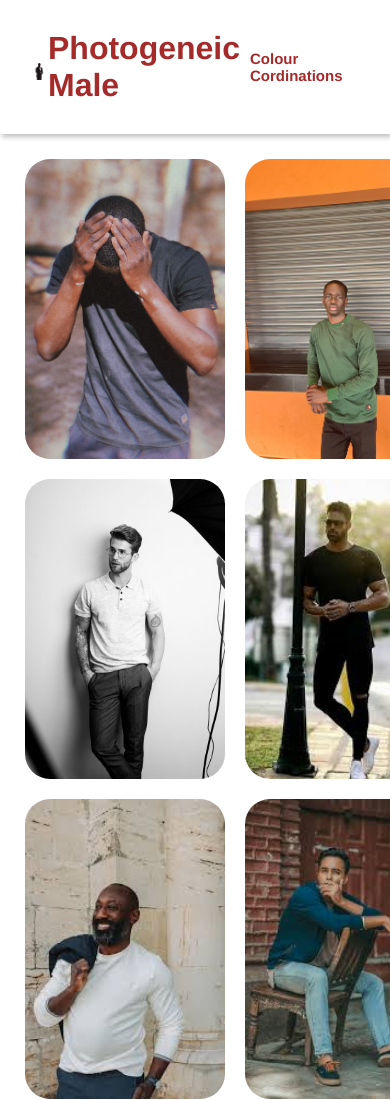
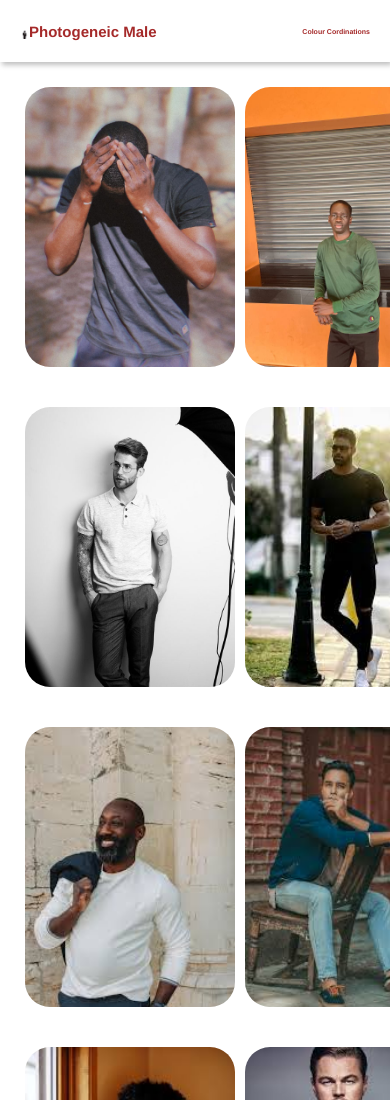
Before and after one commit to EzbonJoe/photogeneic-male, a plain HTML site: page index.html in a window 390 px wide. Shown: the top 1100 px of the page. Drawn offline with Linux system fonts and the light colour scheme.

Commit message:
Add files via upload

```diff
--- a/styles/main.css
+++ b/styles/main.css
@@ -52,3 +52,42 @@
         grid-template-columns: 1fr 1fr ;
     }
 }
+
+@media only screen and (max-width:390px){
+    .grid{
+        grid-template-columns: 1fr 1fr;
+    }
+
+    .left-section{
+        font-size: 15px;
+    }
+
+    .man{
+        height: 9px;
+    }
+
+    .color-cordination{
+        color:brown;
+        font-family: 'Franklin Gothic Medium', 'Arial Narrow', Arial, sans-serif;
+        font-weight:bold;
+        font-size: 7px;
+    }
+
+    .image1{
+        height: 280px;
+        width: 210px;
+        margin-right: 10px;
+        object-fit:cover;
+    }
+
+    .content-container{
+        display:flex;
+        flex-direction: column;
+        padding: 10px;
+        width: 200px;
+    }
+
+    .header{
+        padding: 20px;
+    }
+}
```
